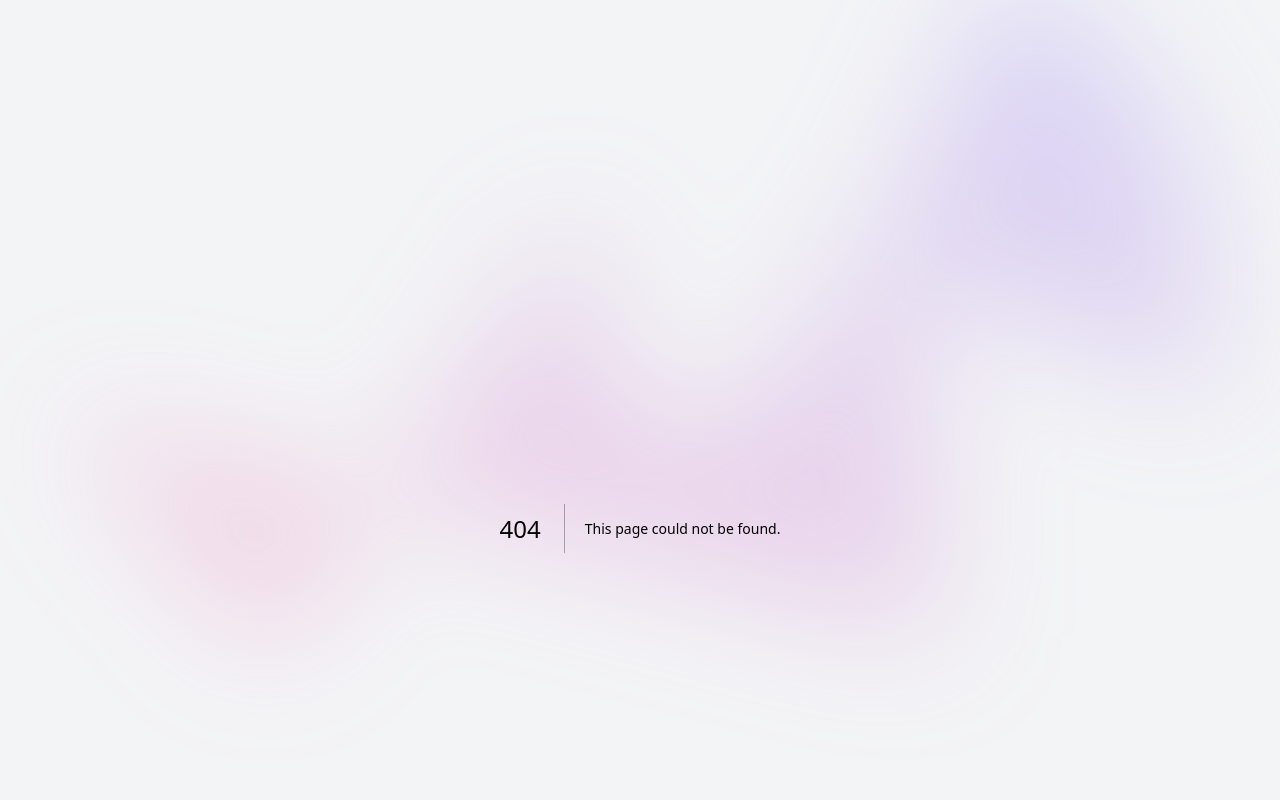
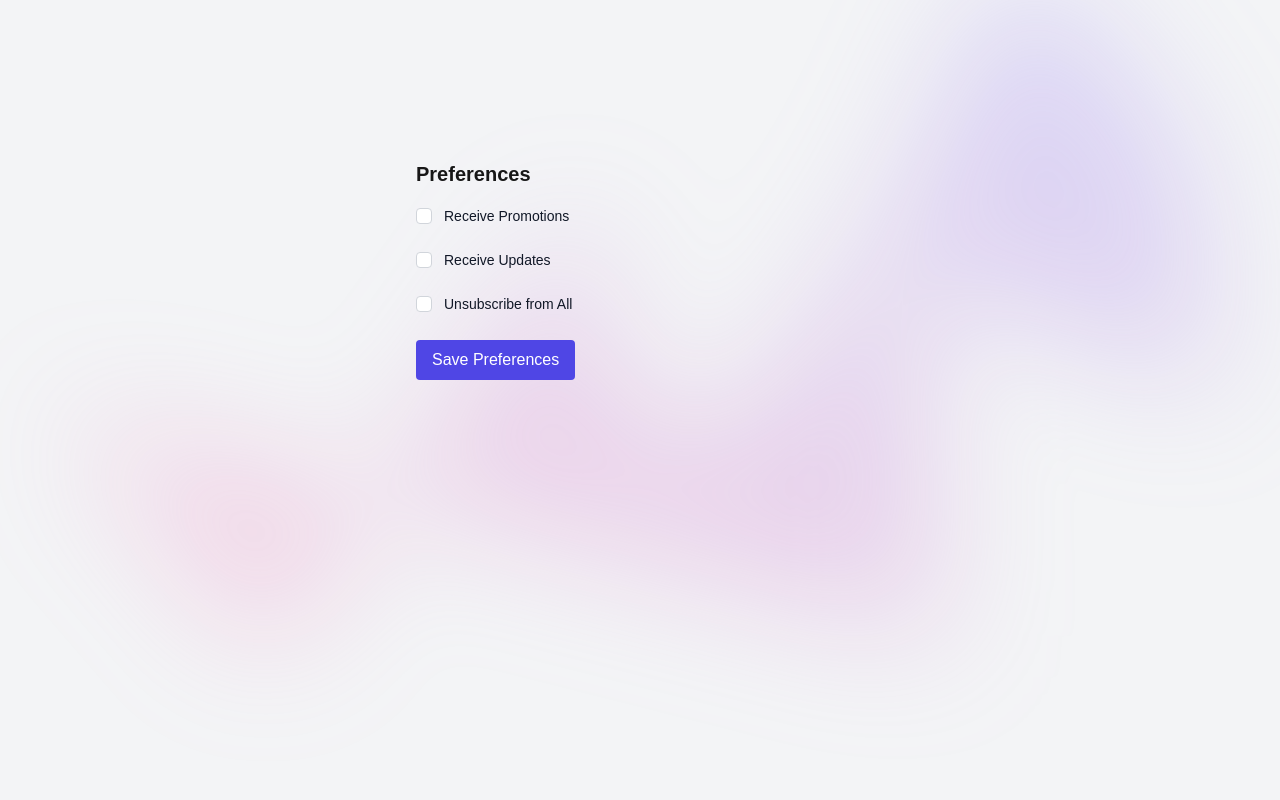
Before and after one commit to ezeahunanya/newsletter, a Next.js app: page /preferences in a window 1280 px wide. Before the commit this address had no page. Shown: the top 800 px of the page. Built offline with nearby package versions, Linux system fonts and the light colour scheme.

Commit message:
Add preferences page to frontend

```diff
--- /dev/null
+++ b/app/preferences/page.tsx
@@ -0,0 +1,175 @@
+"use client";
+
+import React, { useState } from "react";
+
+export default function PreferencesPage() {
+  const [preferences, setPreferences] = useState({
+    promotions: false,
+    updates: false,
+    unsubscribeAll: false,
+  });
+
+  const handleCheckboxChange = (name: string, value: boolean) => {
+    if (name === "unsubscribeAll" && value) {
+      setPreferences({
+        promotions: false,
+        updates: false,
+        unsubscribeAll: true,
+      });
+    } else if (name !== "unsubscribeAll") {
+      setPreferences((prev) => ({
+        ...prev,
+        [name]: value,
+        unsubscribeAll: false,
+      }));
+    }
+  };
+
+  const handleSave = async () => {
+    try {
+      const response = await fetch("/api/preferences", {
+        method: "POST",
+        headers: {
+          "Content-Type": "application/json",
+        },
+        body: JSON.stringify(preferences),
+      });
+
+      if (response.ok) {
+        alert("Preferences saved successfully!");
+      } else {
+        const errorData = await response.json();
+        alert(`Error: ${errorData.message}`);
+      }
+    } catch (error) {
+      console.error(error);
+      alert("An error occurred while saving preferences.");
+    }
+  };
+
+  return (
+    <fieldset className="preferences-page max-w-md mx-auto mt-8">
+      <legend className="sr-only">Preferences</legend>
+      <h1 className="text-xl font-bold mb-4">Preferences</h1>
+      <div className="space-y-5">
+        <div className="flex gap-3">
+          <div className="flex h-6 shrink-0 items-center">
+            <div className="group grid size-4 grid-cols-1">
+              <input
+                id="promotions"
+                name="promotions"
+                type="checkbox"
+                checked={preferences.promotions}
+                onChange={(e) =>
+                  handleCheckboxChange("promotions", e.target.checked)
+                }
+                className="col-start-1 row-start-1 appearance-none rounded border border-gray-300 dark:border-gray-700 bg-white dark:bg-gray-800 checked:border-indigo-600 checked:bg-indigo-600 dark:checked:border-indigo-500 dark:checked:bg-indigo-500 focus-visible:outline focus-visible:outline-2 focus-visible:outline-offset-2 focus-visible:outline-indigo-600 dark:focus-visible:outline-indigo-500"
+              />
+              <svg
+                fill="none"
+                viewBox="0 0 14 14"
+                className="pointer-events-none col-start-1 row-start-1 size-3.5 self-center justify-self-center stroke-white"
+              >
+                <path
+                  d="M3 8L6 11L11 3.5"
+                  strokeWidth={2}
+                  strokeLinecap="round"
+                  strokeLinejoin="round"
+                  className={`opacity-0 ${
+                    preferences.promotions ? "opacity-100" : ""
+                  }`}
+                />
+              </svg>
+            </div>
+          </div>
+          <div className="text-sm/6">
+            <label htmlFor="promotions" className="font-medium text-gray-900 dark:text-gray-300">
+              Receive Promotions
+            </label>
+          </div>
+        </div>
+
+        <div className="flex gap-3">
+          <div className="flex h-6 shrink-0 items-center">
+            <div className="group grid size-4 grid-cols-1">
+              <input
+                id="updates"
+                name="updates"
+                type="checkbox"
+                checked={preferences.updates}
+                onChange={(e) => handleCheckboxChange("updates", e.target.checked)}
+                className="col-start-1 row-start-1 appearance-none rounded border border-gray-300 dark:border-gray-700 bg-white dark:bg-gray-800 checked:border-indigo-600 checked:bg-indigo-600 dark:checked:border-indigo-500 dark:checked:bg-indigo-500 focus-visible:outline focus-visible:outline-2 focus-visible:outline-offset-2 focus-visible:outline-indigo-600 dark:focus-visible:outline-indigo-500"
+              />
+              <svg
+                fill="none"
+                viewBox="0 0 14 14"
+                className="pointer-events-none col-start-1 row-start-1 size-3.5 self-center justify-self-center stroke-white"
+              >
+                <path
+                  d="M3 8L6 11L11 3.5"
+                  strokeWidth={2}
+                  strokeLinecap="round"
+                  strokeLinejoin="round"
+                  className={`opacity-0 ${
+                    preferences.updates ? "opacity-100" : ""
+                  }`}
+                />
+              </svg>
+            </div>
+          </div>
+          <div className="text-sm/6">
+            <label htmlFor="updates" className="font-medium text-gray-900 dark:text-gray-300">
+              Receive Updates
+            </label>
+          </div>
+        </div>
+
+        <div className="flex gap-3">
+          <div className="flex h-6 shrink-0 items-center">
+            <div className="group grid size-4 grid-cols-1">
+              <input
+                id="unsubscribeAll"
+                name="unsubscribeAll"
+                type="checkbox"
+                checked={preferences.unsubscribeAll}
+                onChange={(e) =>
+                  handleCheckboxChange("unsubscribeAll", e.target.checked)
+                }
+                className="col-start-1 row-start-1 appearance-none rounded border border-gray-300 dark:border-gray-700 bg-white dark:bg-gray-800 checked:border-indigo-600 checked:bg-indigo-600 dark:checked:border-indigo-500 dark:checked:bg-indigo-500 focus-visible:outline focus-visible:outline-2 focus-visible:outline-offset-2 focus-visible:outline-indigo-600 dark:focus-visible:outline-indigo-500"
+              />
+              <svg
+                fill="none"
+                viewBox="0 0 14 14"
+                className="pointer-events-none col-start-1 row-start-1 size-3.5 self-center justify-self-center stroke-white"
+              >
+                <path
+                  d="M3 8L6 11L11 3.5"
+                  strokeWidth={2}
+                  strokeLinecap="round"
+                  strokeLinejoin="round"
+                  className={`opacity-0 ${
+                    preferences.unsubscribeAll ? "opacity-100" : ""
+                  }`}
+                />
+              </svg>
+            </div>
+          </div>
+          <div className="text-sm/6">
+            <label
+              htmlFor="unsubscribeAll"
+              className="font-medium text-gray-900 dark:text-gray-300"
+            >
+              Unsubscribe from All
+            </label>
+          </div>
+        </div>
+      </div>
+      <button
+        onClick={handleSave}
+        className="mt-6 bg-indigo-600 text-white px-4 py-2 rounded hover:bg-indigo-700"
+      >
+        Save Preferences
+      </button>
+    </fieldset>
+  );
+}
```
